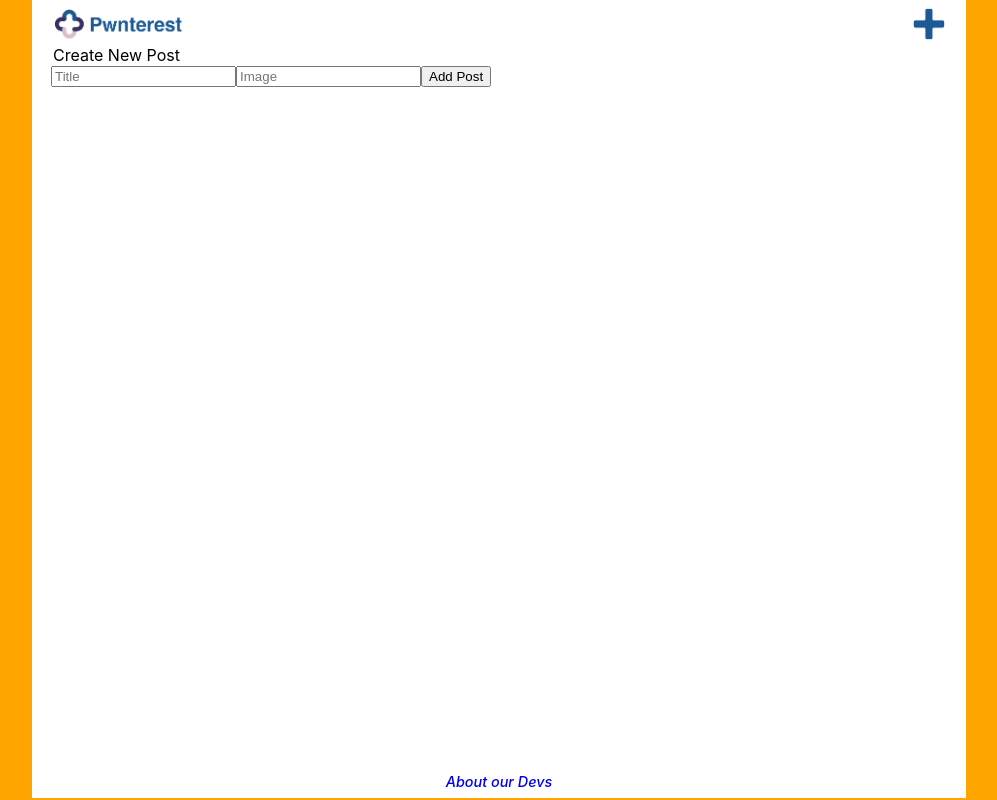
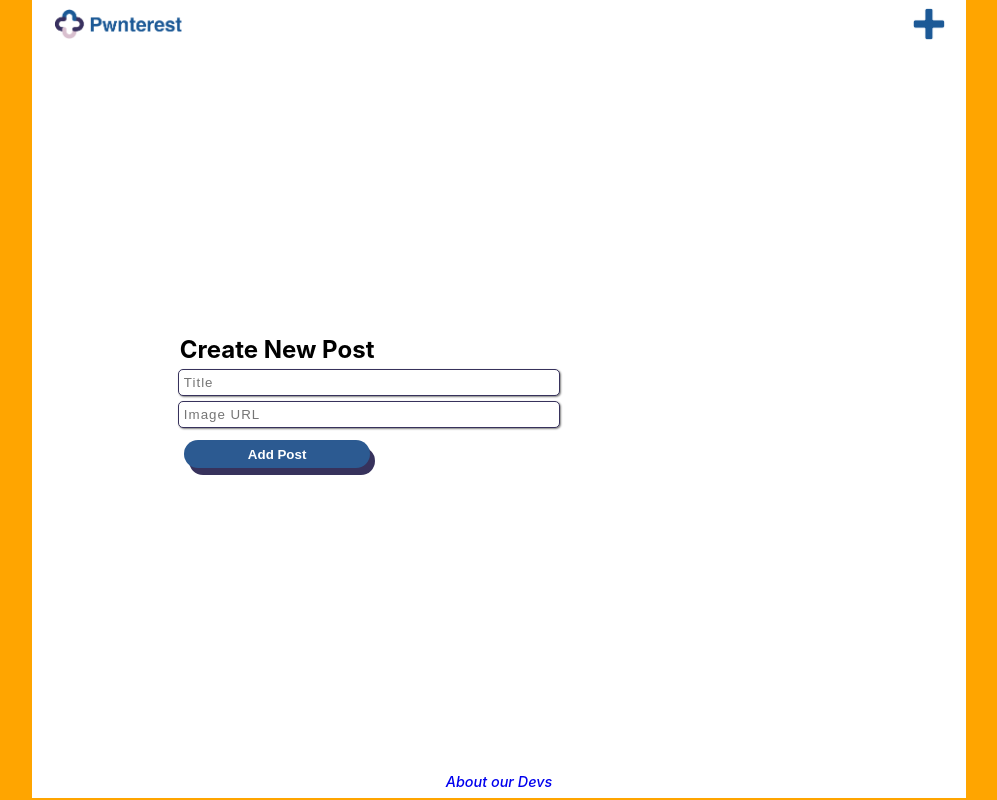
Before and after one commit to Isyates/pwnterest-project3-frontend, a React (Create React App) app: page /create in a window 1280 px wide. Shown: the whole page, without its empty margins (141-1138 px from the left). Built offline with nearby package versions, Linux system fonts and the light colour scheme; no server answers.

Commit message:
Import new Components into Create

```diff
--- a/src/pages/Create.jsx
+++ b/src/pages/Create.jsx
@@ -1,7 +1,43 @@
 //import useNavigate to redirect after submit
 import { useNavigate } from "react-router-dom"
 import { useState } from "react"
+import styled from "styled-components"
+import Button from "../components/styled-components/Button"
+import Input from "../components/styled-components/Input"
 //prop is going to be createPost function
+
+let CreateContainer = styled.div`
+display: flex;
+justify-content: center;
+align-items:center;
+height: 100%;
+form{
+    legend{
+        font-weight: bold;
+        font-size: 1.5rem;
+        margin-bottom: 5px;
+    }
+    // input{
+    //     width: 80%;
+    //     margin-bottom: 5px;
+    //     padding: 5px;
+    //     letter-spacing: 1px;
+    //     border-radius: 5px;
+    //     border: 1px solid rgb(55,50,92);
+    //     box-shadow: 1px 1px 2px grey;
+    //     &:focus{
+    //         outline: none;
+    //         border: 2px solid orange;
+    //     }
+    }
+    width: 80%;
+    display: flex;
+    flex-flow: column;
+    justify-content: center;
+    align-items: center;
+}
+`
+
 
 export default function Create({ createPost }) {
     const navigate = useNavigate()
@@ -30,12 +66,12 @@ export default function Create({ createPost }) {
         navigate("/")
     }
 
-    return <div className="create">
+    return <CreateContainer>
 
         {/* //form with handlechange handlesubmit */}
         <form onSubmit={handleSubmit}>
             <legend>Create New Post</legend>
-            <input
+            <Input
                 type="text"
                 name="title"
                 placeholder="Title"
@@ -45,15 +81,15 @@ export default function Create({ createPost }) {
                 minLength="1"
                 maxLength="35"
             />
-            <input
+            <Input
                 type="url"
                 name="img"
-                placeholder="Image"
+                placeholder="Image URL"
                 value={form.img}
                 onChange={handleChange}
             />
-            <button type="submit">Add Post</button>
+            <Button type="submit" value="Add Post"/>
         </form>
-    </div>
+    </CreateContainer>
 
 }
```
